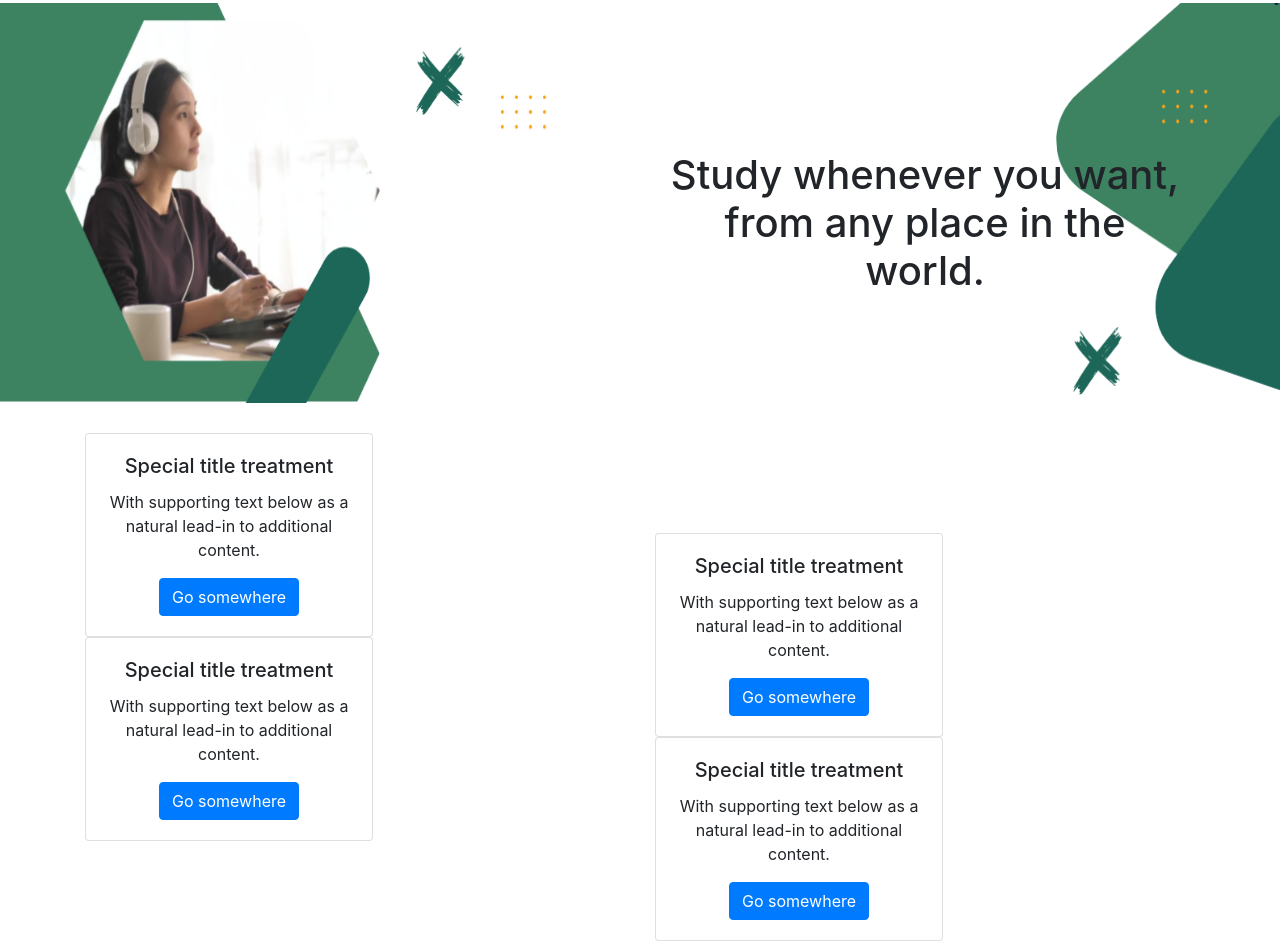
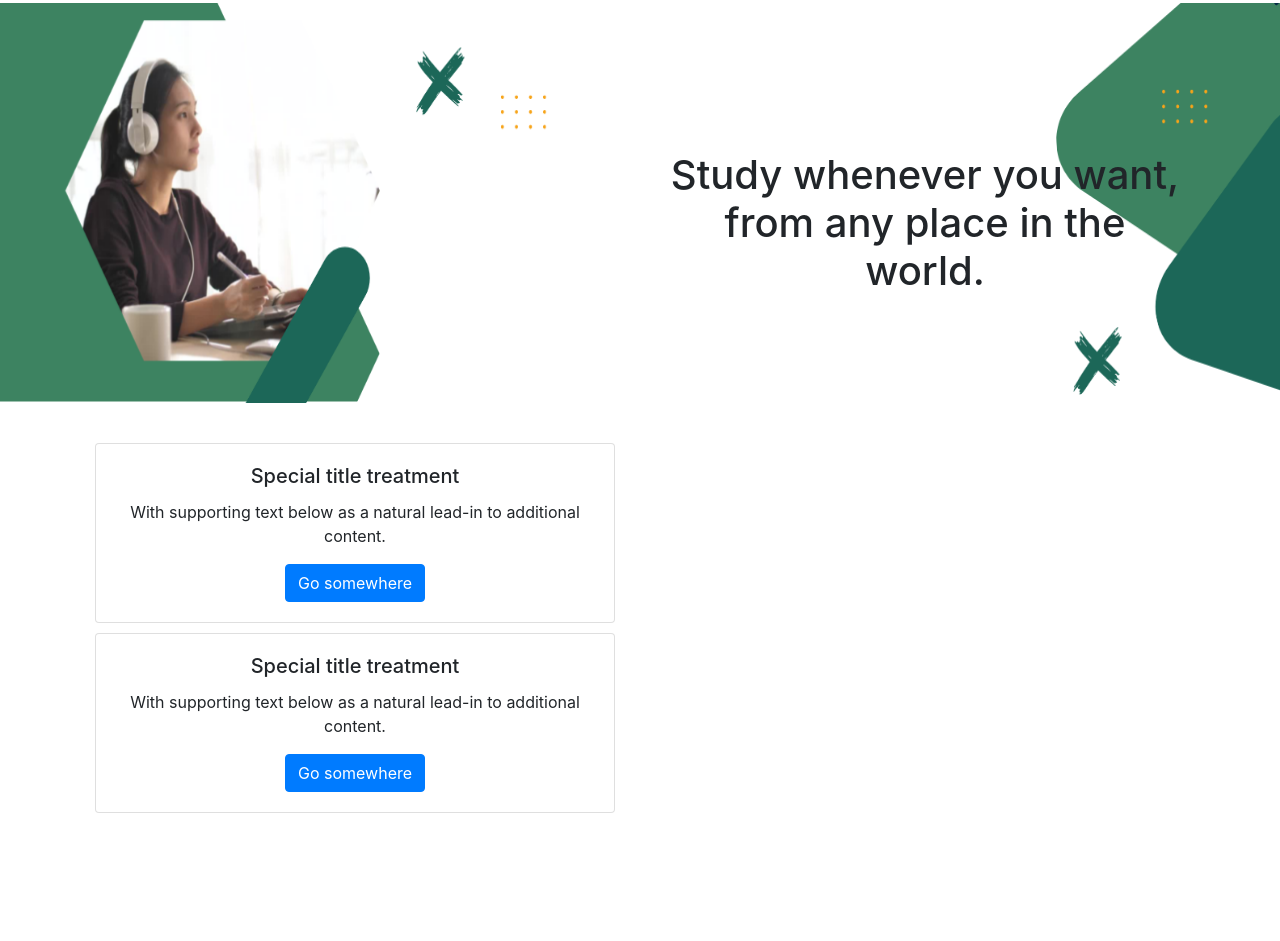
Before and after one commit to skylake28/bstrapact1, a plain HTML site: page index.html in a window 1280 px wide. Shown: the part 1282-2223 px from the top of the page. After the commit the page ends 2105 px from the top, so only its background shows below. Drawn offline with nearby package versions, Linux system fonts and the light colour scheme.

Commit message:
Update index.html

```diff
--- a/index.html
+++ b/index.html
@@ -140,7 +140,7 @@
                     <div class="container text-center">
                       <div class="row">
                         <div class="col">
-                          <div class="card text-center" style="width: 18rem;">
+                          <div class="card text-center" style="width: 20 rem; margin: 10px;">
                             <div class="card-body">
                               <h5 class="card-title">Special title treatment</h5>
                               <p class="card-text">With supporting text below as a natural lead-in to additional content.</p>
@@ -148,7 +148,7 @@
                             </div>
                           </div>
 
-                          <div class="card text-center" style="width: 18rem;">
+                          <div class="card text-center" style="width: 20 rem; margin: 10px;">
                             <div class="card-body">
                               <h5 class="card-title">Special title treatment</h5>
                               <p class="card-text">With supporting text below as a natural lead-in to additional content.</p>
@@ -158,22 +158,8 @@
 
 
                         </div>
-                        <div class="col" style="padding-top:100px;">
-                          <div class="card text-center" style="width: 18rem;">
-  <div class="card-body">
-    <h5 class="card-title">Special title treatment</h5>
-    <p class="card-text">With supporting text below as a natural lead-in to additional content.</p>
-    <a href="#" class="btn btn-primary">Go somewhere</a>
-  </div>
-</div>
+                        <div class="col">
 
-<div class="card text-center" style="width: 18rem;">
-  <div class="card-body">
-    <h5 class="card-title">Special title treatment</h5>
-    <p class="card-text">With supporting text below as a natural lead-in to additional content.</p>
-    <a href="#" class="btn btn-primary">Go somewhere</a>
-  </div>
-</div>
 
                         </div>
                       </div>
```
